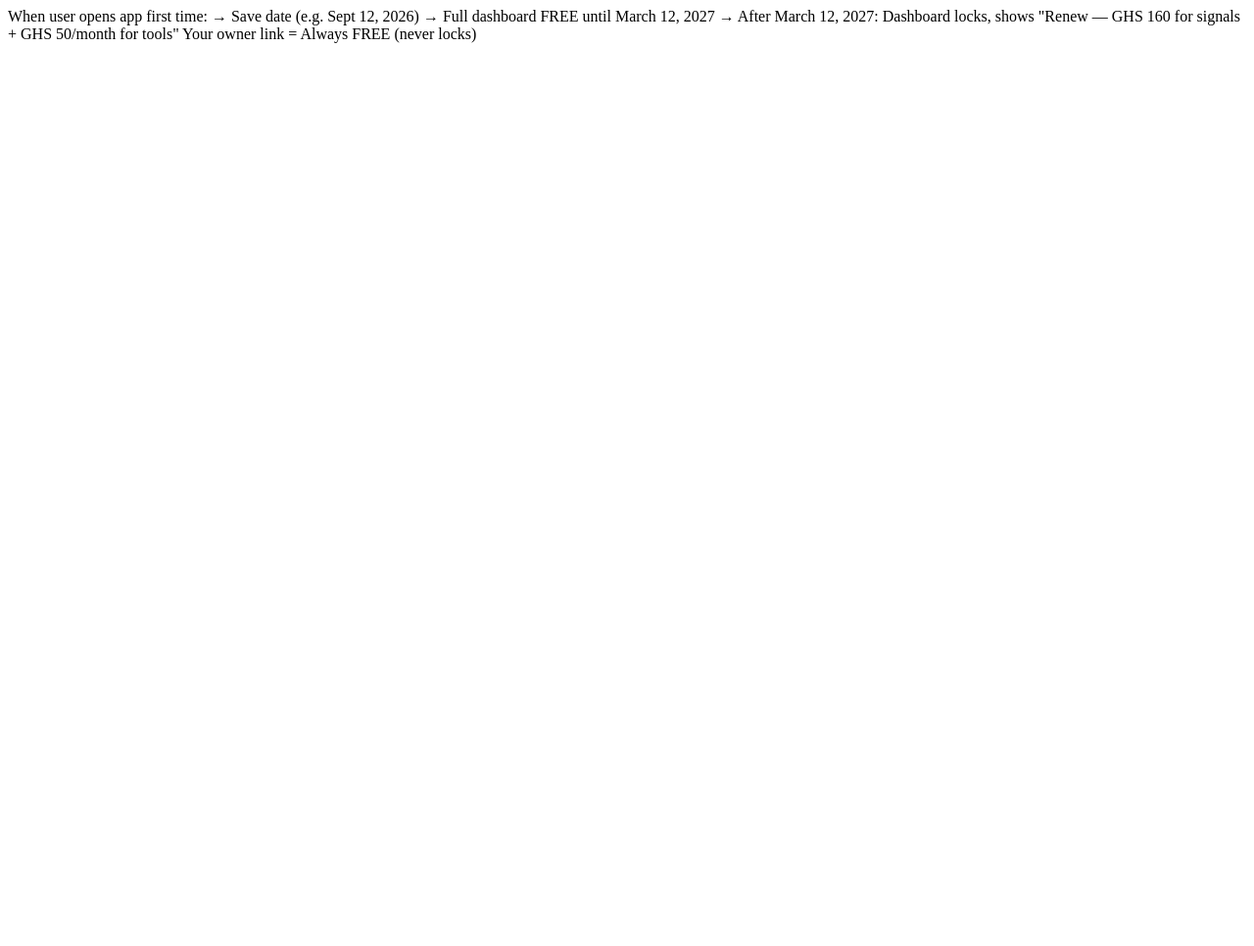
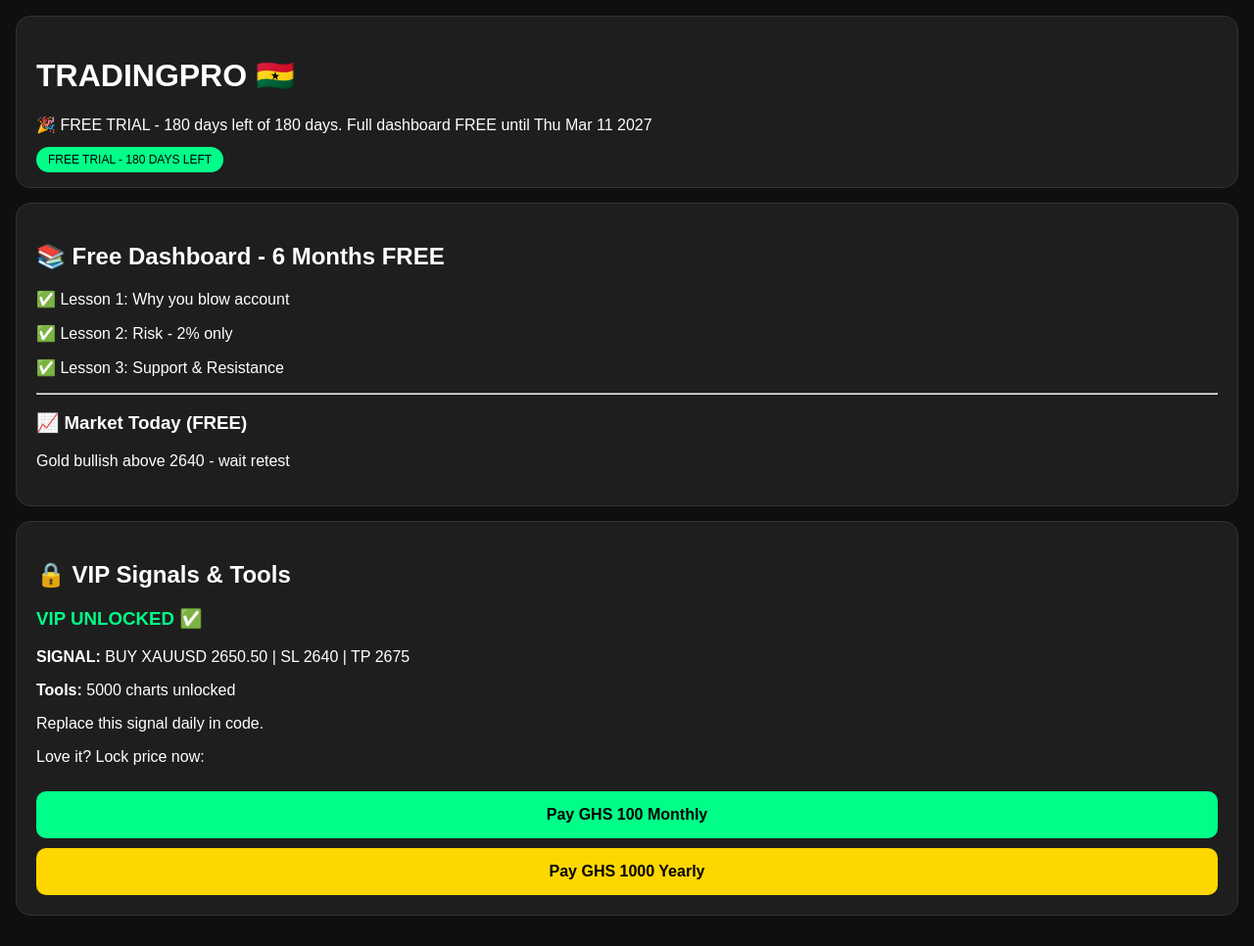
Before and after one commit to jamissah348-a11y/gift-app, a plain HTML site: page index.html in a window 1280 px wide. Shown: the whole page at 98% size. Before the commit the page ends 800 px from the top, so only its background shows below. Drawn offline with Linux system fonts and the light colour scheme.

Commit message:
Revise index.html with full dashboard details

```diff
--- a/index.html
+++ b/index.html
@@ -1,6 +1,97 @@
-When user opens app first time:
-→ Save date (e.g. Sept 12, 2026)
-→ Full dashboard FREE until March 12, 2027
-→ After March 12, 2027: Dashboard locks, shows "Renew — GHS 160 for signals + GHS 50/month for tools"
+<!DOCTYPE html>
+<html lang="en">
+<head>
+<meta charset="UTF-8">
+<meta name="viewport" content="width=device-width, initial-scale=1.0">
+<title>TRADINGPRO - Ghana</title>
+<script src="https://js.paystack.co/v1/inline.js"></script>
+<style>
+body{font-family:Arial;background:#0f0f0f;color:white;margin:0;padding:16px}
+.card{background:#1e1e1e;padding:20px;border-radius:15px;margin-bottom:15px;border:1px solid #333}
+.btn{padding:15px;border:none;border-radius:10px;font-weight:bold;cursor:pointer;width:100%;margin-top:10px;font-size:16px}
+.btn-green{background:#00ff88;color:#000}
+.btn-gold{background:gold;color:#000}
+.badge{background:#00ff88;color:#000;padding:6px 12px;border-radius:20px;font-size:12px}
+.locked{opacity:0.4;pointer-events:none}
+</style>
+</head>
+<body>
+<div class="card">
+<h1>TRADINGPRO 🇬🇭</h1>
+<p id="trialInfo">Loading...</p>
+<span class="badge" id="planBadge">Checking...</span>
+</div>
 
-Your owner link = Always FREE (never locks)
+<div class="card" id="dash">
+<h2>📚 Free Dashboard - 6 Months FREE</h2>
+<p>✅ Lesson 1: Why you blow account</p>
+<p>✅ Lesson 2: Risk - 2% only</p>
+<p>✅ Lesson 3: Support & Resistance</p>
+<hr>
+<h3>📈 Market Today (FREE)</h3>
+<p>Gold bullish above 2640 - wait retest</p>
+</div>
+
+<div class="card">
+<h2>🔒 VIP Signals & Tools</h2>
+<div id="paywall" style="display:none">
+<p>Your 6 months free finished. Choose plan to continue:</p>
+<button class="btn btn-green" onclick="pay(10000,'Monthly')">Monthly - GHS 100 / month</button>
+<button class="btn btn-gold" onclick="pay(100000,'Yearly')">Yearly - GHS 1000 / year (Save GHS 200)</button>
+</div>
+<div id="vip" style="display:none">
+<h3 style="color:#00ff88">VIP UNLOCKED ✅</h3>
+<p><b>SIGNAL:</b> BUY XAUUSD 2650.50 | SL 2640 | TP 2675</p>
+<p><b>Tools:</b> 5000 charts unlocked</p>
+<p>Replace this signal daily in code.</p>
+</div>
+<div id="trialPay">
+<p>Love it? Lock price now:</p>
+<button class="btn btn-green" onclick="pay(10000,'Monthly')">Pay GHS 100 Monthly</button>
+<button class="btn btn-gold" onclick="pay(100000,'Yearly')">Pay GHS 1000 Yearly</button>
+</div>
+</div>
+
+<script>
+const isOwner = window.location.search.includes('owner');
+const TRIAL = 180;
+let first = localStorage.getItem('tp_first');
+if(!first){ first=new Date().toISOString(); localStorage.setItem('tp_first',first); }
+let days = Math.floor((new Date()-new Date(first))/(1000*60*60*24));
+let left = TRIAL-days;
+let sub = localStorage.getItem('tp_sub')==='true';
+
+let info=document.getElementById('trialInfo');
+let badge=document.getElementById('planBadge');
+let paywall=document.getElementById('paywall');
+let vip=document.getElementById('vip');
+let trialPay=document.getElementById('trialPay');
+let dash=document.getElementById('dash');
+
+if(isOwner){
+ info.innerHTML="👑 OWNER - You have full access forever. Customers have "+left+" days left free.";
+ badge.innerText="OWNER - 5000 CHARTS";
+ vip.style.display='block'; paywall.style.display='none'; trialPay.style.display='none';
+} else if(sub){
+ info.innerHTML="✅ Premium Active - Thank you!";
+ badge.innerText="PREMIUM - 5000 CHARTS";
+ vip.style.display='block'; paywall.style.display='none'; trialPay.style.display='none'; dash.classList.remove('locked');
+} else if(left>0){
+ info.innerHTML="🎉 FREE TRIAL - "+left+" days left of 180 days. Full dashboard FREE until "+new Date(new Date(first).getTime()+180*24*60*60*1000).toDateString();
+ badge.innerText="FREE TRIAL - "+left+" DAYS LEFT";
+ vip.style.display='block'; paywall.style.display='none';
+} else {
+ info.innerHTML="⏰ Free trial finished. Subscribe to continue.";
+ badge.innerText="TRIAL EXPIRED";
+ dash.classList.add('locked');
+ paywall.style.display='block'; vip.style.display='none'; trialPay.style.display='none';
+}
+function pay(amount,name){
+ let key='pk_test_xxxxxxxxxxxxxxxx'; // TODO: put your real pk_live_... from Paystack dashboard here
+ if(key.includes('xxxx')){ alert('For now without Paystack key, I will unlock for testing. Add your real Paystack public key later in line 58.'); localStorage.setItem('tp_sub','true'); location.reload(); return; }
+ let h=PaystackPop.setup({key:key,email:'customer@tradingpro.com',amount:amount,currency:'GHS',ref:'TP_'+Math.random().toString(36).slice(2),callback:function(r){localStorage.setItem('tp_sub','true'); alert('Success '+r.reference); location.reload();},onClose:function(){}});
+ h.openIframe();
+}
+</script>
+</body>
+</html>
```
